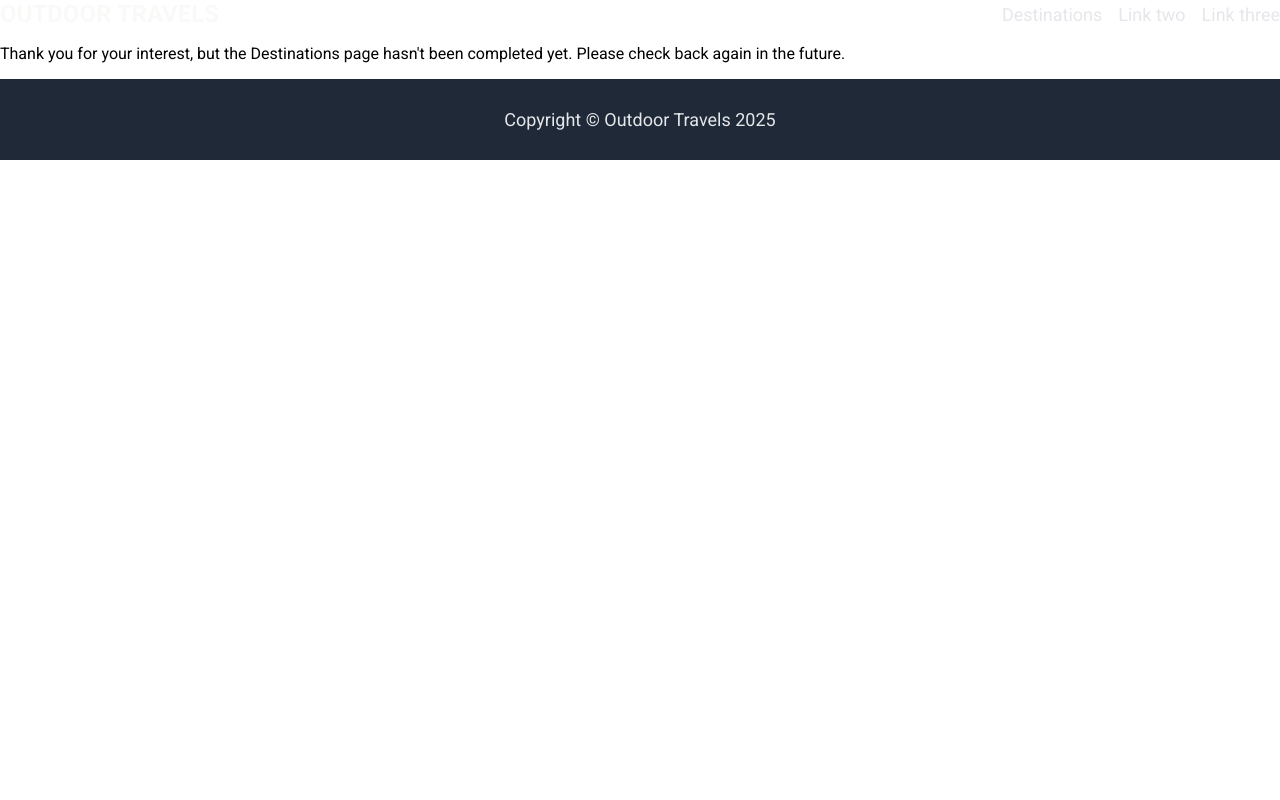
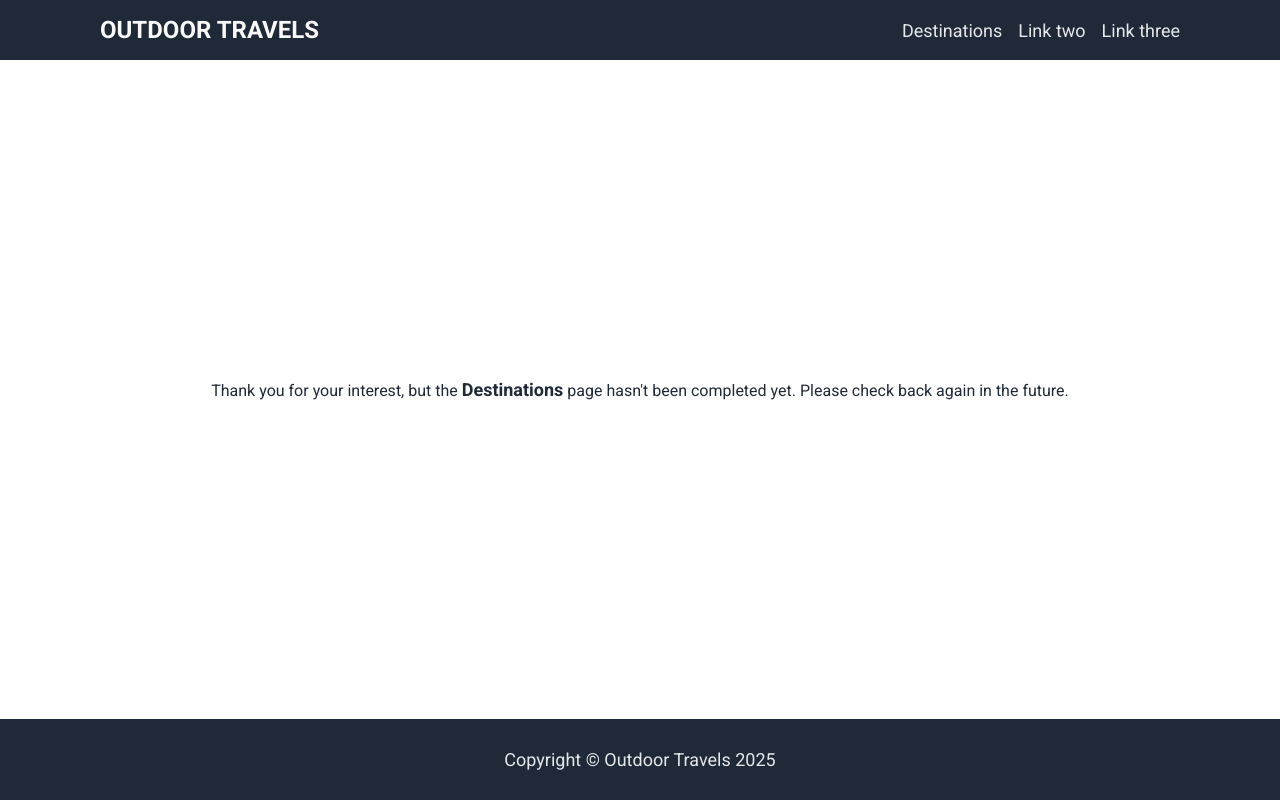
Before and after one commit to sasquatch1978/odin-landing-page, a plain HTML site: page internal-links/destinations.html in a window 1280 px wide. Drawn offline with Linux system fonts and the light colour scheme.

Commit message:
Add destinations page

```diff
--- a/styles.css
+++ b/styles.css
@@ -12,6 +12,26 @@ ul {
   list-style: none;
   margin: 0;
   padding: 0;
+}
+
+/* Internal Links */
+.header-int-link {
+  background-color: #1f2937;
+  padding: 16px 100px;
+}
+
+.content {
+  color: #1f2937;
+  display: flex;
+  flex: 1;
+  justify-content: center;
+  align-items: center;
+  padding: 100px;
+}
+
+.content span {
+  font-size: 18px;
+  font-weight: bold;
 }
 
 /* Hero section */
```
Also changed, not shown: index.html (+1 -1 lines).
